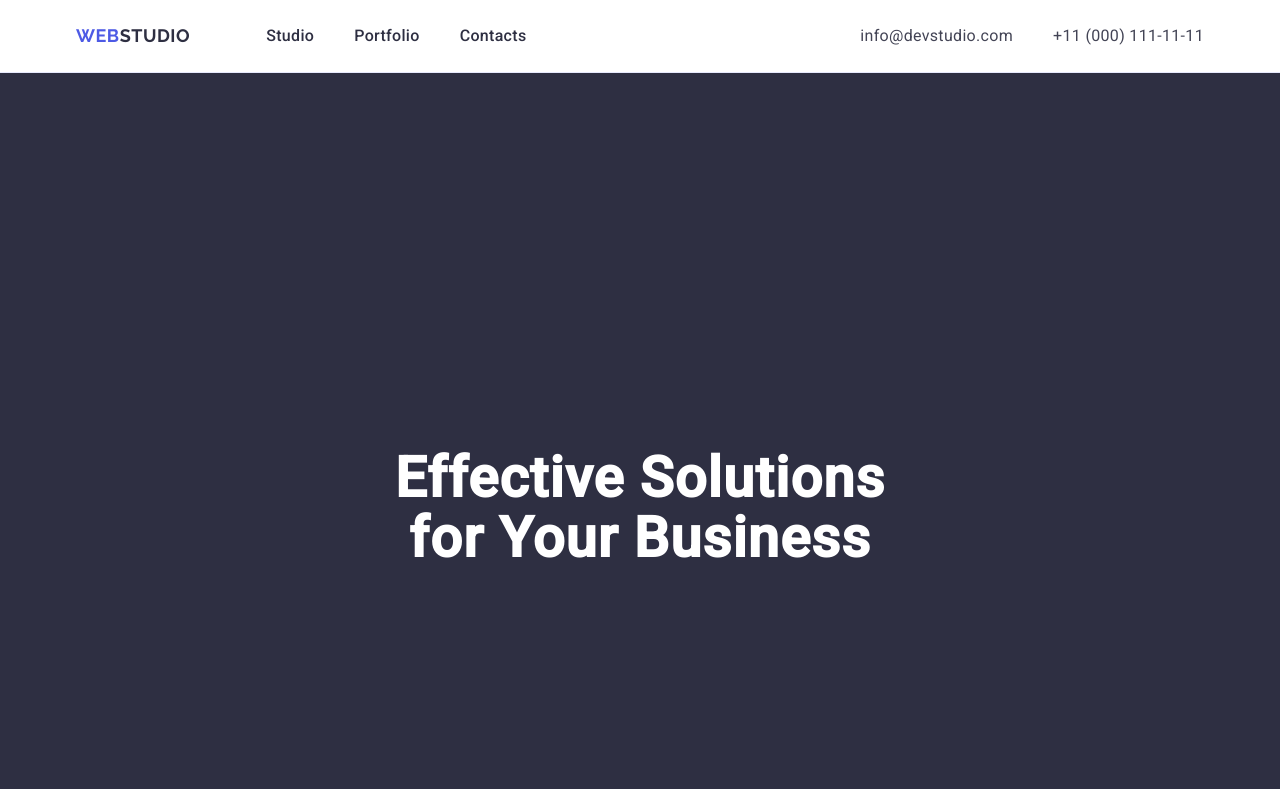
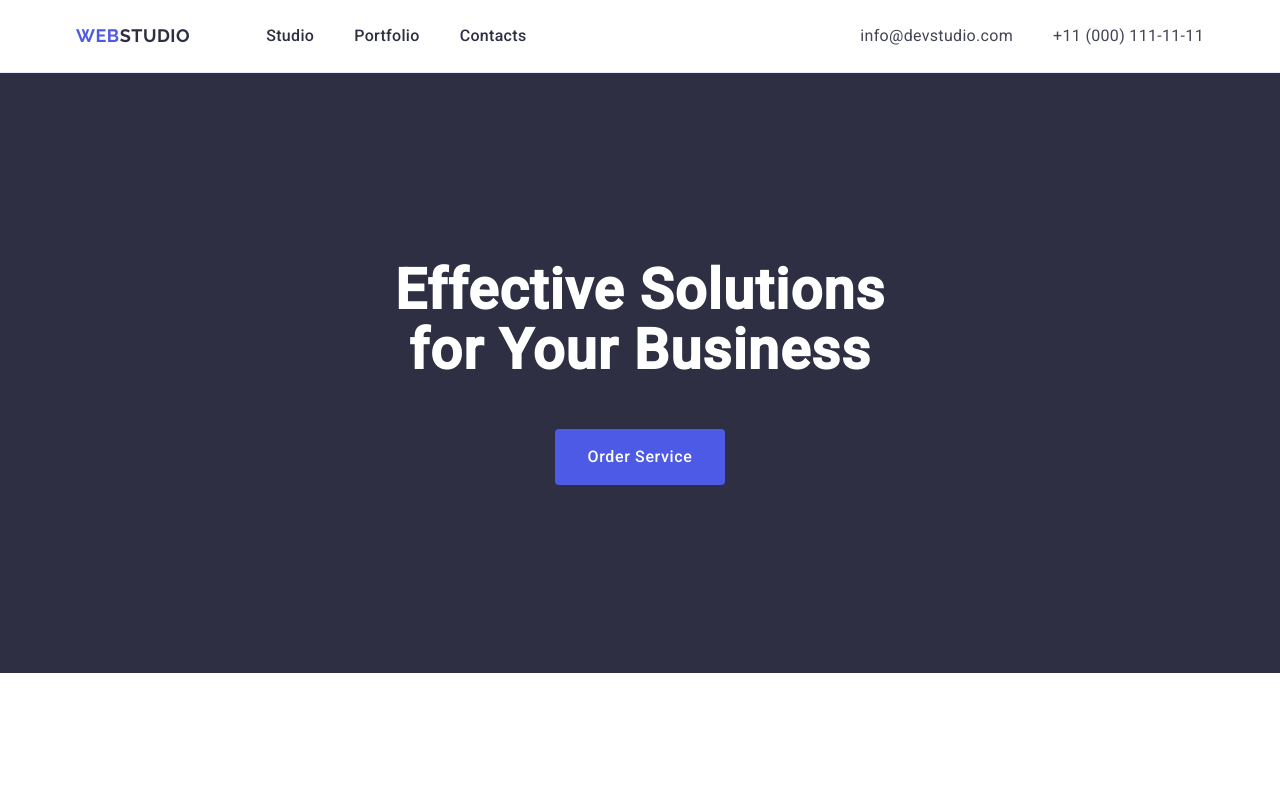
Before and after one commit to Mahuliii/goit-markup-hw-03, a plain HTML site: page index.html in a window 1280 px wide. Shown: the top 789 px of the page. Drawn offline with nearby package versions, Linux system fonts and the light colour scheme.

Commit message:
Update styles.css

```diff
--- a/css/styles.css
+++ b/css/styles.css
@@ -161,9 +161,8 @@ gap: 40px;
         max-width: 496px;
         margin-left: auto;
         margin-right: auto;
-        margin-bottom: 292px;
-        padding: 188px 0;
-}
+        margin-bottom: 48px;
+        }
 .service {
         background-color: #4D5AE5;
         color: var(--WHITE, #ffffff);
@@ -182,7 +181,6 @@ gap: 40px;
         gap: 10px;
         margin-left: auto;
         margin-right: auto;
-        margin-bottom: 188px;
         }
 .service:hover {
     background-color: #404bbf;
@@ -266,8 +264,7 @@ gap: 40px;
     padding: 32px 16px;
     border: 1px solid #e7e9fc;
     border-top: none;
-    margin-bottom: 8px;
-}
+   }
 .foto {
     background-color: #F4F4FD;
 }
@@ -281,8 +278,6 @@ gap: 40px;
    }
 .logo-link-low {
     color: var(--CLOUD, #F4F4FD);
-
-
 }
 
 .text-low {
@@ -293,5 +288,4 @@ gap: 40px;
         line-height: 1.5;
         letter-spacing: 0.02em;
         width: 264px;
-        margin-top: 17.5px;
         }
```
